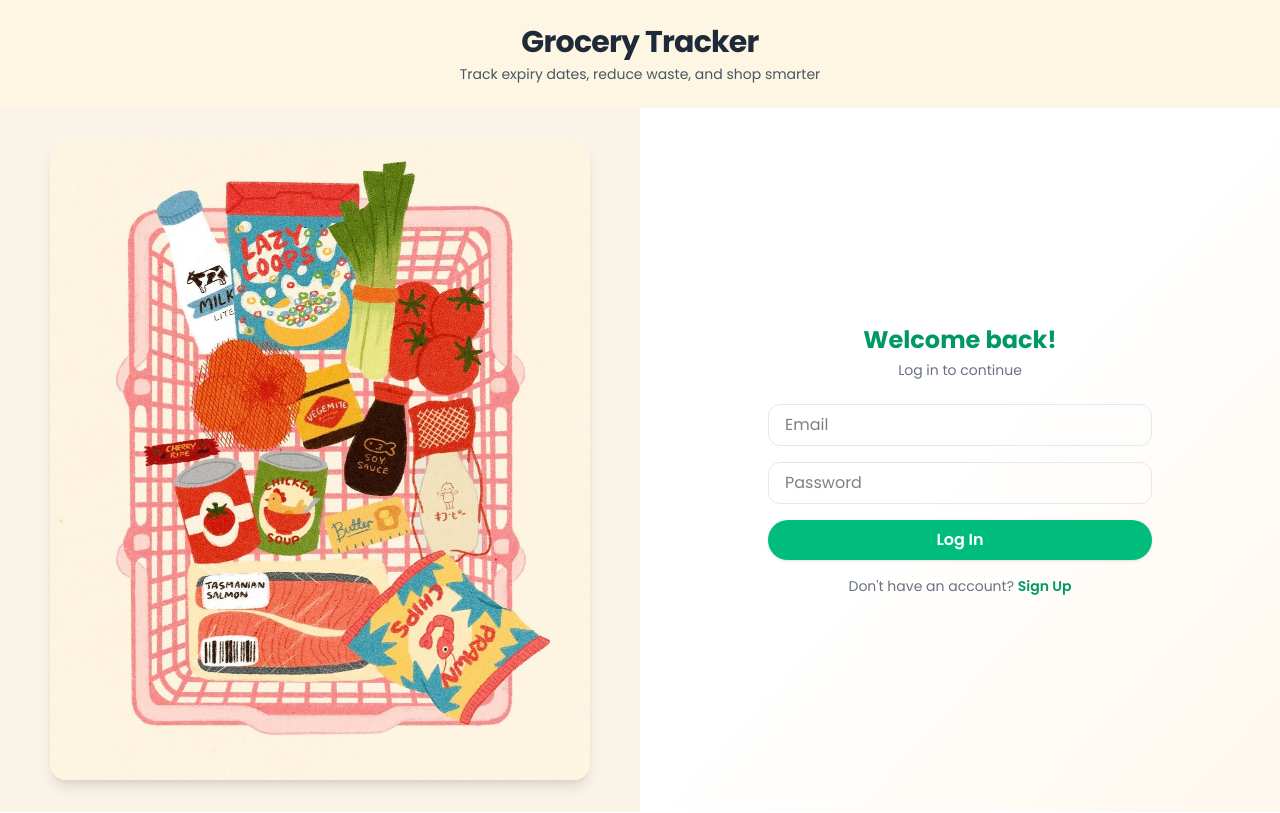
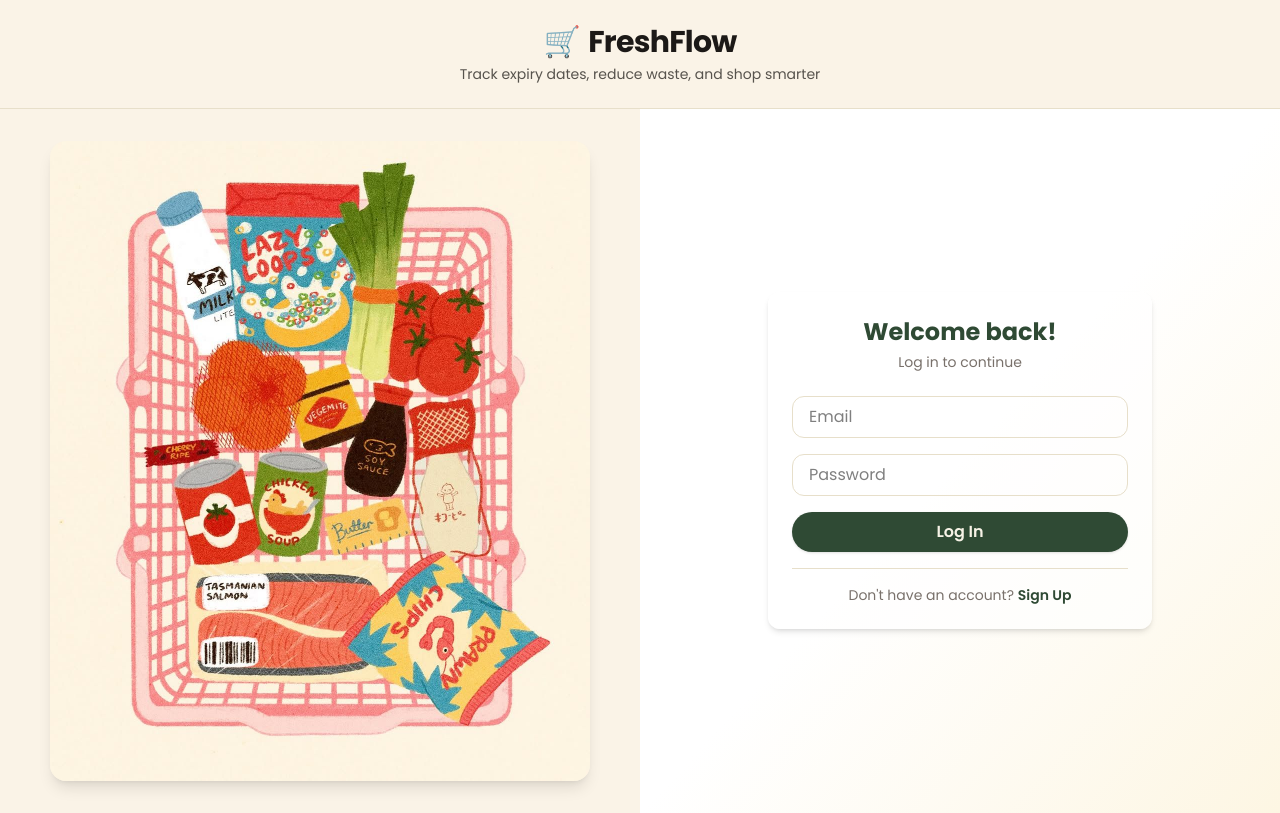
Before and after one commit to ankitha567/grocery-expiry-tracker, a React (Vite) app in the folder frontend/: page /login in a window 1280 px wide. Built offline with nearby package versions, Linux system fonts and the light colour scheme; no server answers.

Commit message:
Redesign dashboard, inventory and shopping list pages

```diff
--- a/frontend/src/components/Navbar.jsx
+++ b/frontend/src/components/Navbar.jsx
@@ -1,6 +1,10 @@
-import { NavLink, useNavigate } from 'react-router-dom'
+import { Link, NavLink, useNavigate } from 'react-router-dom'
 import { useState, useEffect } from 'react'
+import { LogOut, ShoppingBasket } from 'lucide-react'
 import { useAuth } from '../context/AuthContext'
+
+const serif = { fontFamily: "'Fraunces', Georgia, serif" }
+const sans = { fontFamily: "'DM Sans', system-ui, sans-serif" }
 
 const links = [
   { to: '/', label: 'Dashboard', icon: '🏠' },
@@ -9,14 +13,36 @@ const links = [
   { to: '/recipes', label: 'Recipes', icon: '🍳' },
 ]
 
+const focusRing =
+  'focus:outline-none focus-visible:ring-2 focus-visible:ring-[#4f6b4a] focus-visible:ring-offset-2 focus-visible:ring-offset-[#f6f2e6] dark:focus-visible:ring-offset-stone-950'
+
 function Navbar() {
-  const [dark, setDark] = useState(false)
+  const [dark, setDark] = useState(() => {
+    try {
+      return localStorage.getItem('theme') === 'dark'
+    } catch {
+      return false
+    }
+  })
+  const [scrolled, setScrolled] = useState(false)
   const { logout } = useAuth()
   const navigate = useNavigate()
 
   useEffect(() => {
     document.documentElement.classList.toggle('dark', dark)
+    try {
+      localStorage.setItem('theme', dark ? 'dark' : 'light')
+    } catch {
+      /* storage unavailable */
+    }
   }, [dark])
+
+  useEffect(() => {
+    const onScroll = () => setScrolled(window.scrollY > 4)
+    onScroll()
+    window.addEventListener('scroll', onScroll, { passive: true })
+    return () => window.removeEventListener('scroll', onScroll)
+  }, [])
 
   const handleLogout = () => {
     logout()
@@ -24,52 +50,105 @@ function Navbar() {
   }
 
   return (
-    <nav className="sticky top-0 z-40 bg-[#faf3e7]/90 dark:bg-gray-900/80 backdrop-blur border-b border-gray-200 dark:border-gray-700 shadow-sm">
-  <div className="max-w-5xl mx-auto px-6 py-3 flex items-center justify-between">
-    <span className="text-xl font-bold text-gray-800 dark:text-gray-100">
-      Grocery Tracker 🥦
+    <nav
+      style={sans}
+      className={`sticky top-0 z-40 border-b border-[#e7dfca] dark:border-stone-800 bg-[#f6f2e6]/85 dark:bg-stone-950/85 backdrop-blur-md transition-shadow duration-300 ${
+        scrolled ? 'shadow-[0_8px_24px_-16px_rgba(47,74,52,0.45)]' : 'shadow-none'
+      }`}
+    >
+      <div className="max-w-6xl mx-auto px-3 sm:px-6 h-16 flex items-center justify-between gap-2 sm:gap-4">
+        {/* ===== Brand ===== */}
+        <Link
+          to="/"
+          aria-label="FreshFlow home"
+          className={`group flex items-center gap-2.5 rounded-full pr-2 shrink-0 ${focusRing}`}
+        >
+          <span className="w-9 h-9 sm:w-10 sm:h-10 rounded-xl bg-[#2f4a34] flex items-center justify-center text-lg text-white transition-transform duration-300 group-hover:rotate-[-8deg] group-hover:scale-105">
+            <ShoppingBasket className="w-5 h-5" />
           </span>
+          <span
+            className="hidden sm:block text-xl font-semibold tracking-tight text-stone-900 dark:text-stone-100"
+            style={serif}
+          >
+            FreshFlow
+          </span>
+        </Link>
 
-    <div className="flex gap-1">
+        {/* ===== Links ===== */}
+        <div className="flex items-center gap-1 rounded-full border border-[#e7dfca] dark:border-stone-800 bg-white/60 dark:bg-stone-900/60 p-1 min-w-0">
           {links.map((link) => (
             <NavLink
               key={link.to}
               to={link.to}
               end={link.to === '/'}
+              aria-label={link.label}
+              title={link.label}
               className={({ isActive }) =>
-            `flex items-center gap-1.5 px-3 py-2 rounded-full text-sm font-semibold transition ${
+                `group inline-flex items-center gap-2 h-10 rounded-full px-2.5 sm:px-3 md:px-4 text-sm font-medium transition-all duration-200 active:scale-95 ${focusRing} ${
                   isActive
-                ? 'bg-[#fdf6e3] text-gray-900 shadow'
-                : 'text-gray-600 dark:text-gray-300 hover:bg-[#fdf6e3]/70 dark:hover:bg-gray-800'
+                    ? 'bg-[#2f4a34] text-[#f6f2e6] shadow-sm'
+                    : 'text-stone-600 dark:text-stone-300 hover:bg-[#ece5d0] hover:text-stone-900 dark:hover:bg-stone-800 dark:hover:text-stone-100'
                 }`
               }
             >
-          <span>{link.icon}</span>
-          <span className="hidden sm:inline">{link.label}</span>
+              {({ isActive }) => (
+                <>
+                  <span
+                    aria-hidden="true"
+                    className="text-base leading-none transition-transform duration-200 group-hover:-translate-y-0.5 group-hover:scale-110 group-hover:-rotate-6"
+                  >
+                    {link.icon}
+                  </span>
+                  <span className={isActive ? 'hidden sm:inline' : 'hidden md:inline'}>
+                    {link.label}
+                  </span>
+                </>
+              )}
             </NavLink>
           ))}
         </div>
 
-    <div className="flex items-center gap-2">
+        {/* ===== Actions ===== */}
+        <div className="flex items-center gap-1.5 sm:gap-2 shrink-0">
           <button
+            type="button"
             onClick={() => setDark((d) => !d)}
-        className="w-9 h-9 flex items-center justify-center rounded-full bg-gray-100 dark:bg-gray-800 hover:scale-105 transition"
+            aria-label={dark ? 'Switch to light mode' : 'Switch to dark mode'}
+            aria-pressed={dark}
             title="Toggle dark mode"
+            className={`relative w-9 h-9 sm:w-10 sm:h-10 rounded-full border border-[#e7dfca] dark:border-stone-800 bg-white/60 dark:bg-stone-900/60 overflow-hidden transition duration-200 hover:bg-[#ece5d0] dark:hover:bg-stone-800 active:scale-90 ${focusRing}`}
           >
-        {dark ? '🌙' : '☀️'}
+            <span
+              aria-hidden="true"
+              className={`absolute inset-0 flex items-center justify-center transition-all duration-300 ${
+                dark ? 'opacity-0 rotate-90 scale-50' : 'opacity-100 rotate-0 scale-100'
+              }`}
+            >
+              ☀️
+            </span>
+            <span
+              aria-hidden="true"
+              className={`absolute inset-0 flex items-center justify-center transition-all duration-300 ${
+                dark ? 'opacity-100 rotate-0 scale-100' : 'opacity-0 -rotate-90 scale-50'
+              }`}
+            >
+              🌙
+            </span>
           </button>
+
           <button
+            type="button"
             onClick={handleLogout}
-        className="text-sm font-semibold text-red-500 hover:text-red-700 px-2"
+            aria-label="Log out"
+            title="Log out"
+            className={`group inline-flex items-center gap-2 h-9 sm:h-10 rounded-full px-2.5 md:px-4 text-sm font-medium text-[#a8402c] dark:text-red-300 transition duration-200 hover:bg-[#f2d6cd] dark:hover:bg-red-950 active:scale-95 ${focusRing}`}
           >
-        Logout
+            <LogOut className="w-4 h-4 transition-transform duration-200 group-hover:translate-x-0.5" />
+            <span className="hidden md:inline">Logout</span>
           </button>
         </div>
       </div>
     </nav>
-
-
-
   )
 }
 
--- a/frontend/src/pages/Login.jsx
+++ b/frontend/src/pages/Login.jsx
@@ -23,35 +23,36 @@ function Login() {
   }
 
   return (
-    <div className="min-h-screen flex flex-col">
+    <div className="min-h-screen flex flex-col bg-[#f6f2e6] dark:bg-stone-950">
       {/* ===== Page Heading ===== */}
-      <header className="text-center py-6 bg-[#fdf6e3] text-gray-800 shadow-sm">
-  <h1 className="text-3xl font-bold tracking-tight"> Grocery Tracker</h1>
-  <p className="text-sm mt-1 text-gray-600">
-    Track expiry dates, reduce waste, and shop smarter
-  </p>
-</header>
-
+      <header className="text-center py-6 border-b border-[#e7dfca] dark:border-stone-800 bg-[#faf3e7] text-stone-900 dark:text-stone-100 shadow-sm">
+        <h1 className="text-3xl font-bold tracking-tight flex items-center justify-center gap-2">
+          <span className="text-[#2f4a34]">🛒</span> FreshFlow
+        </h1>
+        <p className="text-sm mt-1 text-stone-600 dark:text-stone-400">
+          Track expiry dates, reduce waste, and shop smarter
+        </p>
+      </header>
 
       {/* ===== Split Layout ===== */}
       <div className="flex flex-col md:flex-row flex-1">
         {/* Left panel - image */}
-        <div className="md:w-1/2 bg-[#faf3e7] flex items-center justify-center p-8">
+        <div className="md:w-1/2 flex items-center justify-center p-8 bg-[#faf3e7] dark:bg-stone-900">
           <img
             src={loginImage}
-            alt="Grocery Tracker"
+            alt="FreshFlow groceries"
             className="max-w-full max-h-[80vh] object-contain rounded-2xl shadow-lg"
           />
         </div>
 
         {/* Right panel - login form */}
-        <div className="md:w-1/2 flex items-center justify-center bg-gradient-to-br from-white via-white to-orange-50 p-6">
-          <div className="max-w-sm w-full">
+        <div className="md:w-1/2 flex items-center justify-center bg-gradient-to-br from-white via-white to-[#fdf6e3] dark:from-stone-950 dark:via-stone-950 dark:to-stone-900 p-6">
+          <div className="max-w-sm w-full bg-white/70 dark:bg-stone-800/70 rounded-xl shadow-md p-6">
             <div className="text-center mb-6">
-              <h2 className="text-2xl font-bold text-emerald-600">
+              <h2 className="text-2xl font-bold text-[#2f4a34] dark:text-emerald-400">
                 {isSignup ? 'Create an account' : 'Welcome back!'}
               </h2>
-              <p className="text-sm text-gray-500 mt-1">
+              <p className="text-sm text-stone-500 dark:text-stone-400 mt-1">
                 {isSignup ? 'Sign up to start tracking your groceries' : 'Log in to continue'}
               </p>
             </div>
@@ -63,7 +64,7 @@ function Login() {
                 value={email}
                 onChange={(e) => setEmail(e.target.value)}
                 required
-                className="w-full border border-gray-200 rounded-xl px-4 py-2 focus:outline-none focus:ring-2 focus:ring-emerald-400"
+                className="w-full border border-[#e7dfca] dark:border-stone-700 rounded-xl px-4 py-2 focus:outline-none focus:ring-2 focus:ring-[#4f6b4a]"
               />
               <input
                 type="password"
@@ -72,22 +73,24 @@ function Login() {
                 onChange={(e) => setPassword(e.target.value)}
                 required
                 minLength={4}
-                className="w-full border border-gray-200 rounded-xl px-4 py-2 focus:outline-none focus:ring-2 focus:ring-emerald-400"
+                className="w-full border border-[#e7dfca] dark:border-stone-700 rounded-xl px-4 py-2 focus:outline-none focus:ring-2 focus:ring-[#4f6b4a]"
               />
               {error && <p className="text-sm text-red-600 text-center">{error}</p>}
               <button
                 type="submit"
-                className="w-full bg-emerald-500 text-white rounded-full px-4 py-2 font-semibold hover:bg-emerald-600 transition shadow"
+                className="w-full bg-[#2f4a34] text-[#f6f2e6] rounded-full px-4 py-2 font-semibold hover:bg-[#3a5a42] hover:scale-[1.02] transition shadow"
               >
                 {isSignup ? 'Sign Up' : 'Log In'}
               </button>
             </form>
 
-            <p className="text-center text-sm text-gray-500 mt-4">
+            <hr className="my-4 border-[#e7dfca] dark:border-stone-700" />
+
+            <p className="text-center text-sm text-stone-500 dark:text-stone-400">
               {isSignup ? 'Already have an account?' : "Don't have an account?"}{' '}
               <button
                 onClick={() => { setIsSignup(!isSignup); setError('') }}
-                className="text-emerald-600 font-semibold hover:underline"
+                className="text-[#2f4a34] dark:text-emerald-400 font-semibold hover:underline"
               >
                 {isSignup ? 'Log In' : 'Sign Up'}
               </button>
```
Lines whose indentation alone changed are shown as unchanged.
